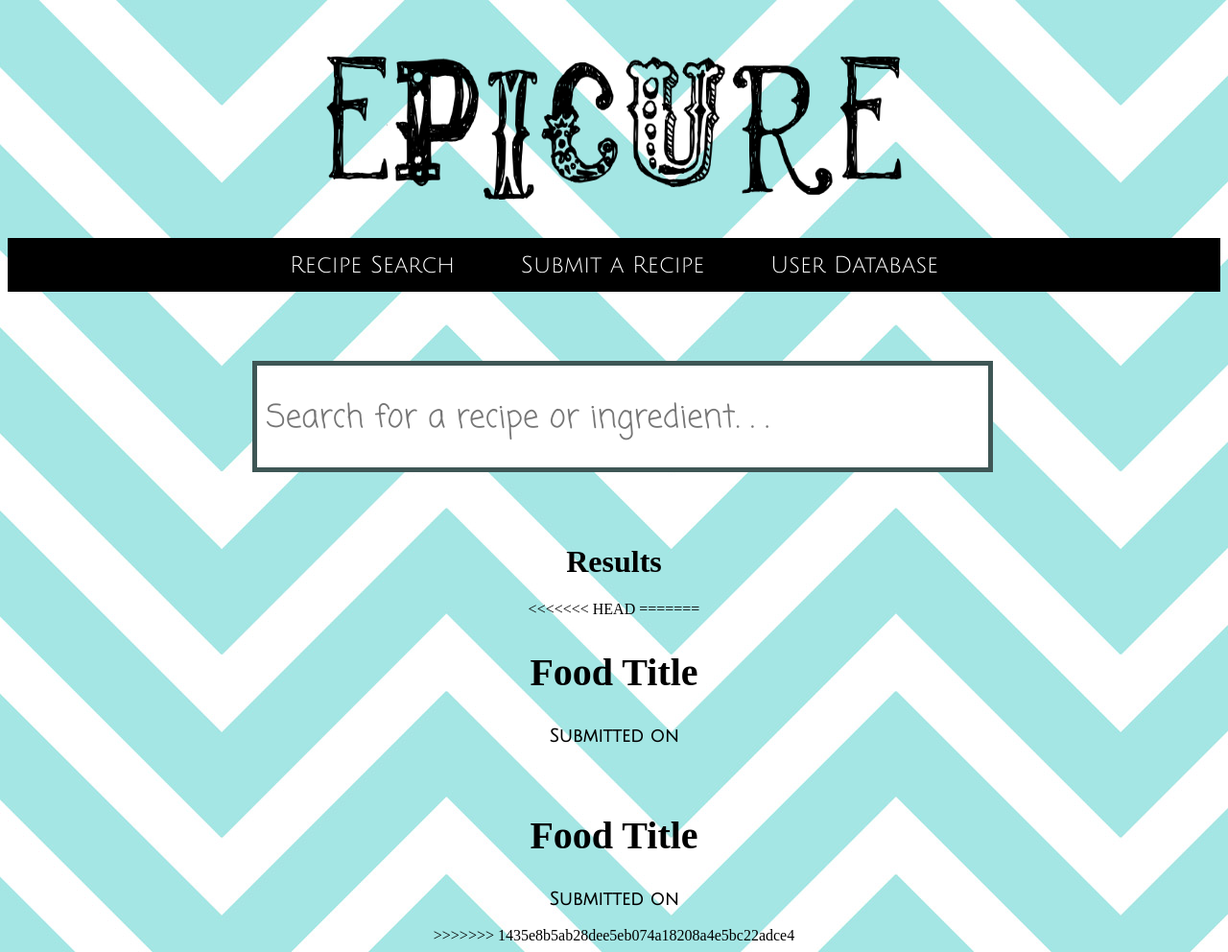
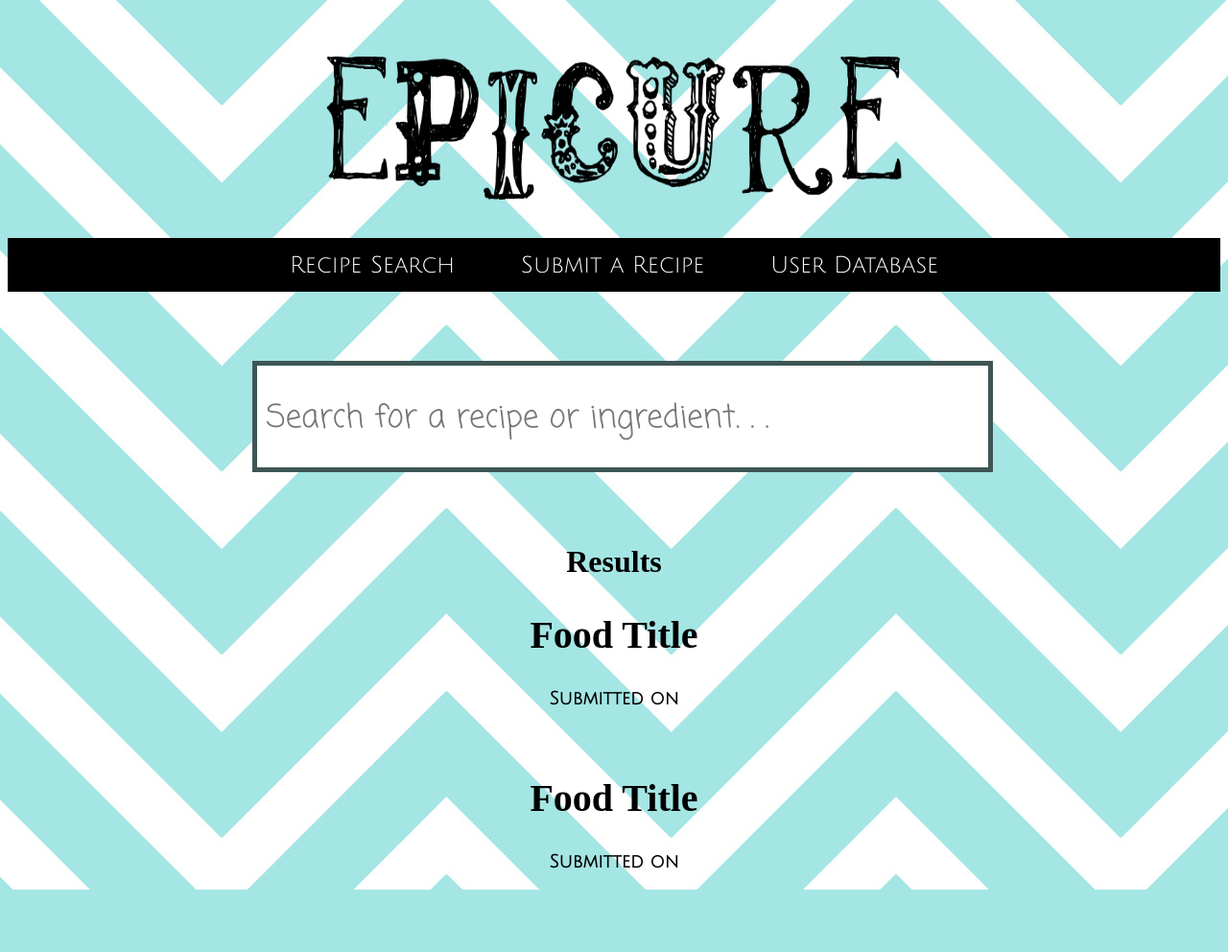
Before and after one commit to smewcat/cssi, a Python web app: template templates/database.html in a window 1280 px wide. Shown: the whole page at 96% size. After the commit the page ends 927 px from the top, so only its background shows below. Run offline with Jinja, Linux system fonts and the light colour scheme; the template is opened without the code that fills it, so the values that code supplies are empty; some web fonts are replaced.

Commit message:
removed merge errors

```diff
--- a/templates/database.html
+++ b/templates/database.html
@@ -33,7 +33,6 @@
       <center>
         <h1 id="resultsTitle"> Results </h1>
 
-<<<<<<< HEAD
         {% for recipe in recipes %}
             <h2 class=foodTitle> Food Title: {{ recipe.Title }}</h2>
             <h3 class=foodDes> Ingredients: {{ recipe.Ingredients }}</h3>
@@ -41,14 +40,14 @@
             <h3 class=foodDes> Submitted on {{ recipe.Time }}</h3>
             <br>
         {% endfor %}
-=======
+
         <h2 class=foodTitle> Food Title {{ recipe_name }}</h2>
         <h3 class=foodDes> Submitted on {{ date }}</h3>
         <br>
         <h2 class=foodTitle> Food Title {{ recipe_name }}</h2>
         <h3 class=foodDes> Submitted on {{ date }}</h3>
->>>>>>> 1435e8b5ab28dee5eb074a18208a4e5bc22adce4
-      </center>
+
+    </center>
 
 
   </body>
```
